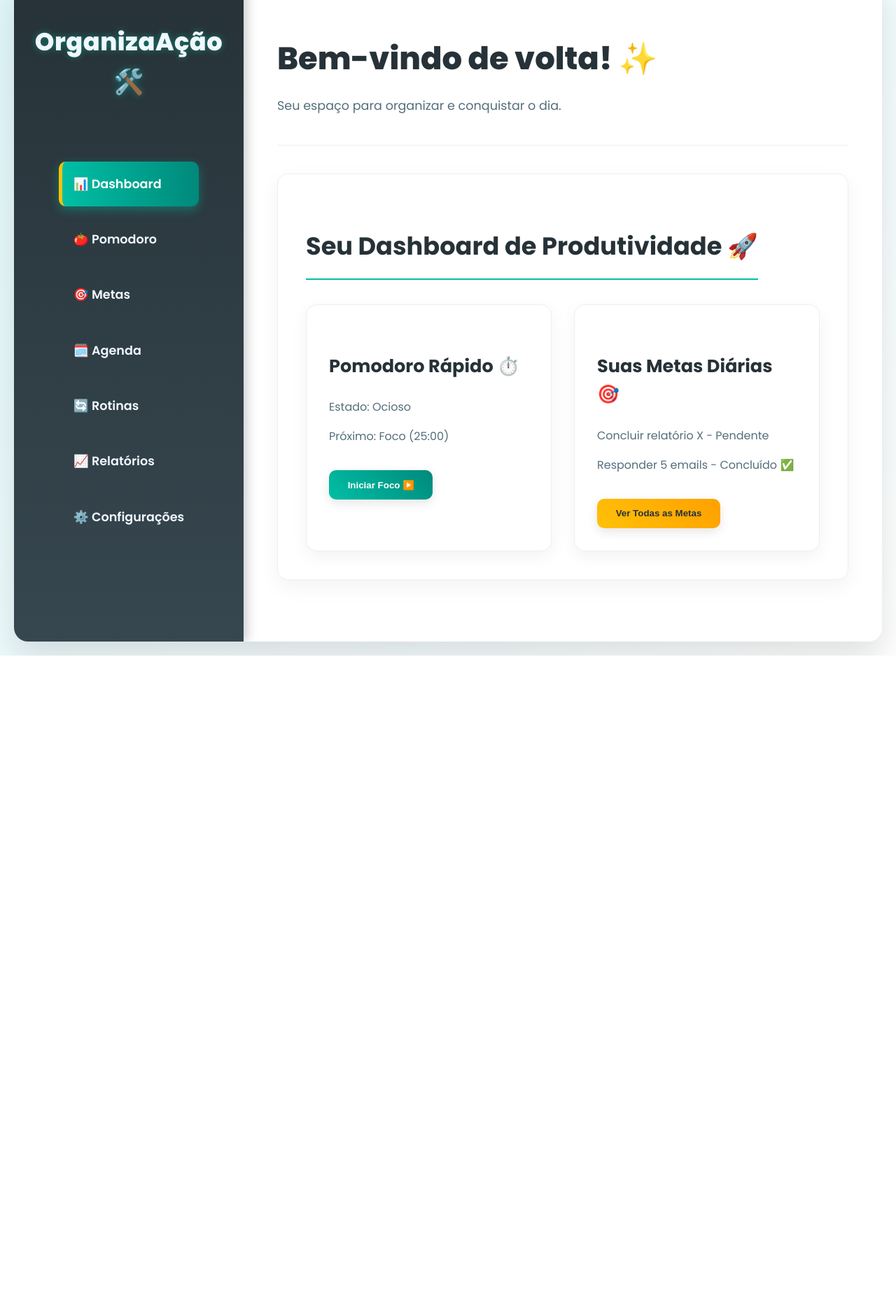
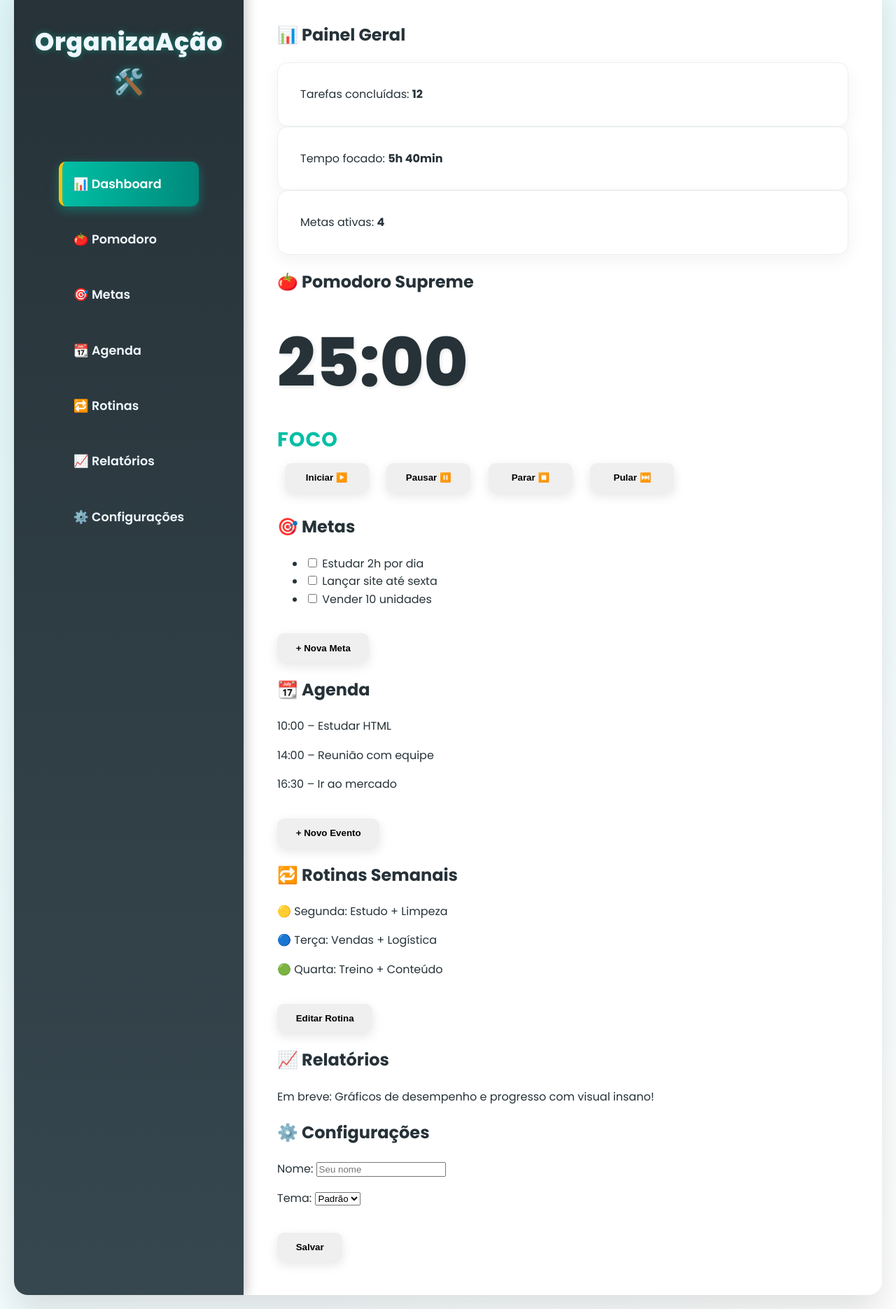
Before and after one commit to emanuelsantos2453789/botdeautomacao, a plain HTML site: page frontend/index.html in a window 1280 px wide. Shown: the part 57-1928 px from the top of the page at 70% size. Before the commit the page ends 994 px from the top, so only its background shows below. Drawn offline with Linux system fonts and the light colour scheme.

Commit message:
Update index.html

```diff
--- a/frontend/index.html
+++ b/frontend/index.html
@@ -3,7 +3,7 @@
 <head>
     <meta charset="UTF-8">
     <meta name="viewport" content="width=device-width, initial-scale=1.0">
-    <title>OrganizaAção 🛠️ - Seu Hub de Produtividade</title>
+    <title>OrganizaAção 🛠️ - Sistema Supremo</title>
     <link rel="stylesheet" href="style.css">
     <link rel="preconnect" href="https://fonts.googleapis.com">
     <link rel="preconnect" href="https://fonts.gstatic.com" crossorigin>
@@ -17,11 +17,11 @@
             </div>
             <nav class="main-nav">
                 <ul>
-                    <li><a href="#" data-section="dashboard">📊 Dashboard</a></li>
+                    <li><a href="#" data-section="dashboard" class="active">📊 Dashboard</a></li>
                     <li><a href="#" data-section="pomodoro">🍅 Pomodoro</a></li>
                     <li><a href="#" data-section="metas">🎯 Metas</a></li>
-                    <li><a href="#" data-section="agenda">🗓️ Agenda</a></li>
-                    <li><a href="#" data-section="rotinas">🔄 Rotinas</a></li>
+                    <li><a href="#" data-section="agenda">📆 Agenda</a></li>
+                    <li><a href="#" data-section="rotinas">🔁 Rotinas</a></li>
                     <li><a href="#" data-section="relatorios">📈 Relatórios</a></li>
                     <li><a href="#" data-section="configuracoes">⚙️ Configurações</a></li>
                 </ul>
@@ -29,76 +29,95 @@
         </aside>
 
         <main class="main-content">
-            <header class="main-header">
-                <h2>Bem-vindo de volta! ✨</h2>
-                <p>Seu espaço para organizar e conquistar o dia.</p>
-            </header>
-
-            <section id="dashboard" class="content-section active">
-                <h3>Seu Dashboard de Produtividade 🚀</h3>
-                <div class="dashboard-grid">
-                    <div class="card pomodoro-widget">
-                        <h4>Pomodoro Rápido ⏱️</h4>
-                        <p>Estado: Ocioso</p>
-                        <p>Próximo: Foco (25:00)</p>
-                        <button class="btn btn-primary">Iniciar Foco ▶️</button>
-                    </div>
-
-                    <div class="card metas-widget">
-                        <h4>Suas Metas Diárias 🎯</h4>
-                        <p>Concluir relatório X - Pendente</p>
-                        <p>Responder 5 emails - Concluído ✅</p>
-                        <button class="btn btn-secondary">Ver Todas as Metas</button>
-                    </div>
-
-                    </div>
-            </section>
-
-            <section id="pomodoro" class="content-section hidden">
-                <h3>Seu Pomodoro Personalizado 🍅</h3>
-                <div class="pomodoro-timer">
-                    <div class="timer-display">25:00</div>
-                    <div class="timer-status">Foco</div>
-                </div>
-                <div class="pomodoro-controls">
-                    <button class="btn btn-primary">Iniciar ▶️</button>
-                    <button class="btn btn-secondary">Pausar ⏸️</button>
-                    <button class="btn btn-danger">Parar ⏹️</button>
-                    <button class="btn btn-info">Pular ⏭️</button>
-                </div>
-                <div class="pomodoro-configs">
-                    <button class="btn btn-link">⚙️ Configurações</button>
+            <!-- DASHBOARD -->
+            <section id="dashboard" class="section active">
+                <h2>📊 Painel Geral</h2>
+                <div class="cards">
+                    <div class="card">Tarefas concluídas: <strong>12</strong></div>
+                    <div class="card">Tempo focado: <strong>5h 40min</strong></div>
+                    <div class="card">Metas ativas: <strong>4</strong></div>
                 </div>
             </section>
 
-            <section id="metas" class="content-section hidden">
-                <h3>Minhas Metas 🎯</h3>
-                <p>Aqui você poderá definir e acompanhar suas metas.</p>
+            <!-- POMODORO -->
+            <section id="pomodoro" class="section">
+                <h2>🍅 Pomodoro Supreme</h2>
+                <div class="pomodoro-card">
+                    <div class="timer-display" id="timerDisplay">25:00</div>
+                    <div class="timer-status" id="timerStatus">Foco</div>
+                    <div class="pomodoro-controls">
+                        <button class="btn btn-start" id="startBtn">Iniciar ▶️</button>
+                        <button class="btn btn-pause" id="pauseBtn">Pausar ⏸️</button>
+                        <button class="btn btn-stop" id="stopBtn">Parar ⏹️</button>
+                        <button class="btn btn-skip" id="skipBtn">Pular ⏭️</button>
+                    </div>
+                </div>
             </section>
 
-            <section id="agenda" class="content-section hidden">
-                <h3>Minha Agenda 🗓️</h3>
-                <p>Gerencie seus eventos e compromissos.</p>
+            <!-- METAS -->
+            <section id="metas" class="section">
+                <h2>🎯 Metas</h2>
+                <ul class="goals-list">
+                    <li><input type="checkbox"> Estudar 2h por dia</li>
+                    <li><input type="checkbox"> Lançar site até sexta</li>
+                    <li><input type="checkbox"> Vender 10 unidades</li>
+                </ul>
+                <button class="btn">+ Nova Meta</button>
             </section>
 
-            <section id="rotinas" class="content-section hidden">
-                <h3>Minhas Rotinas 🔄</h3>
-                <p>Crie e mantenha seus hábitos.</p>
+            <!-- AGENDA -->
+            <section id="agenda" class="section">
+                <h2>📆 Agenda</h2>
+                <div class="agenda-day">
+                    <p>10:00 – Estudar HTML</p>
+                    <p>14:00 – Reunião com equipe</p>
+                    <p>16:30 – Ir ao mercado</p>
+                </div>
+                <button class="btn">+ Novo Evento</button>
             </section>
 
-            <section id="relatorios" class="content-section hidden">
-                <h3>Relatórios de Produtividade 📈</h3>
-                <p>Visualize seu progresso ao longo do tempo.</p>
+            <!-- ROTINAS -->
+            <section id="rotinas" class="section">
+                <h2>🔁 Rotinas Semanais</h2>
+                <p>🟡 Segunda: Estudo + Limpeza</p>
+                <p>🔵 Terça: Vendas + Logística</p>
+                <p>🟢 Quarta: Treino + Conteúdo</p>
+                <button class="btn">Editar Rotina</button>
             </section>
 
-            <section id="configuracoes" class="content-section hidden">
-                <h3>Configurações do App ⚙️</h3>
-                <p>Ajuste suas preferências aqui.</p>
+            <!-- RELATÓRIOS -->
+            <section id="relatorios" class="section">
+                <h2>📈 Relatórios</h2>
+                <p>Em breve: Gráficos de desempenho e progresso com visual insano!</p>
             </section>
 
+            <!-- CONFIGURAÇÕES -->
+            <section id="configuracoes" class="section">
+                <h2>⚙️ Configurações</h2>
+                <p>Nome: <input type="text" placeholder="Seu nome"></p>
+                <p>Tema: <select><option>Padrão</option><option>Escuro</option></select></p>
+                <button class="btn">Salvar</button>
+            </section>
         </main>
     </div>
 
-    <script src="script.js"></script>
+    <script>
+        const links = document.querySelectorAll(".main-nav a");
+        const sections = document.querySelectorAll(".section");
+
+        links.forEach(link => {
+            link.addEventListener("click", e => {
+                e.preventDefault();
+                links.forEach(l => l.classList.remove("active"));
+                link.classList.add("active");
+
+                const target = link.getAttribute("data-section");
+                sections.forEach(section => {
+                    section.classList.remove("active");
+                    if(section.id === target) section.classList.add("active");
+                });
+            });
+        });
+    </script>
 </body>
 </html>
```
